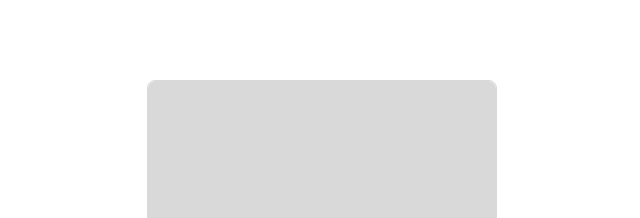
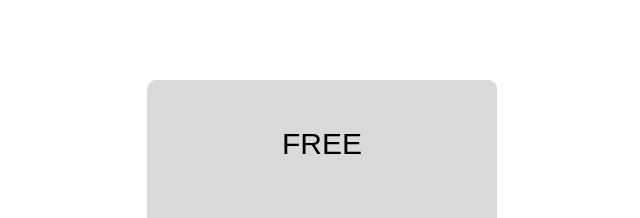
Before and after one commit to saucyeti/website, a plain HTML site: page index.html in a window 1280 px wide. Shown: the part 1547-1765 px from the top of the page, without its empty margins (318-958 px from the left). Drawn offline with nearby package versions, Linux system fonts and the light colour scheme; a web font is replaced by a local one.

Commit message:
Update index.html

```diff
--- a/index.html
+++ b/index.html
@@ -173,8 +173,9 @@
           <div class="home-pricing-card-container">
             <div class="home-card">
               <div class="home-card-heading">
-                 <!--
-                 <span class="Card-Text">FREE</span>
+                <span class="home-text06">FREE</span>
+                <!--
+
                 <span class="home-text06">Basic Bike Tune</span>
                 <span class="home-type Anchor">$35</span>
               </div>
```
